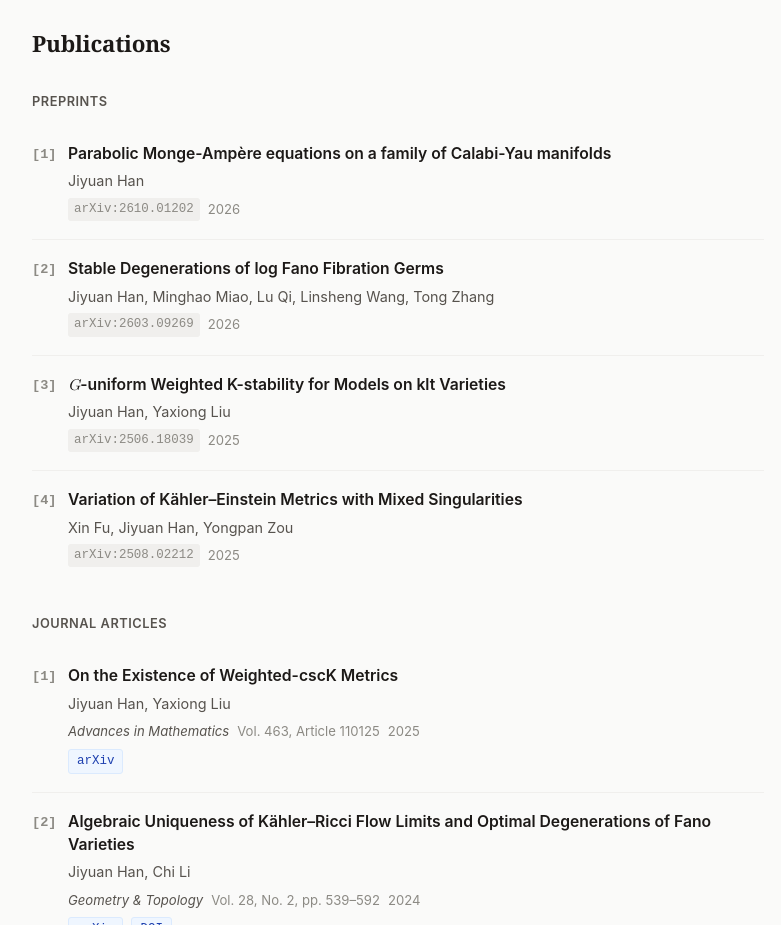
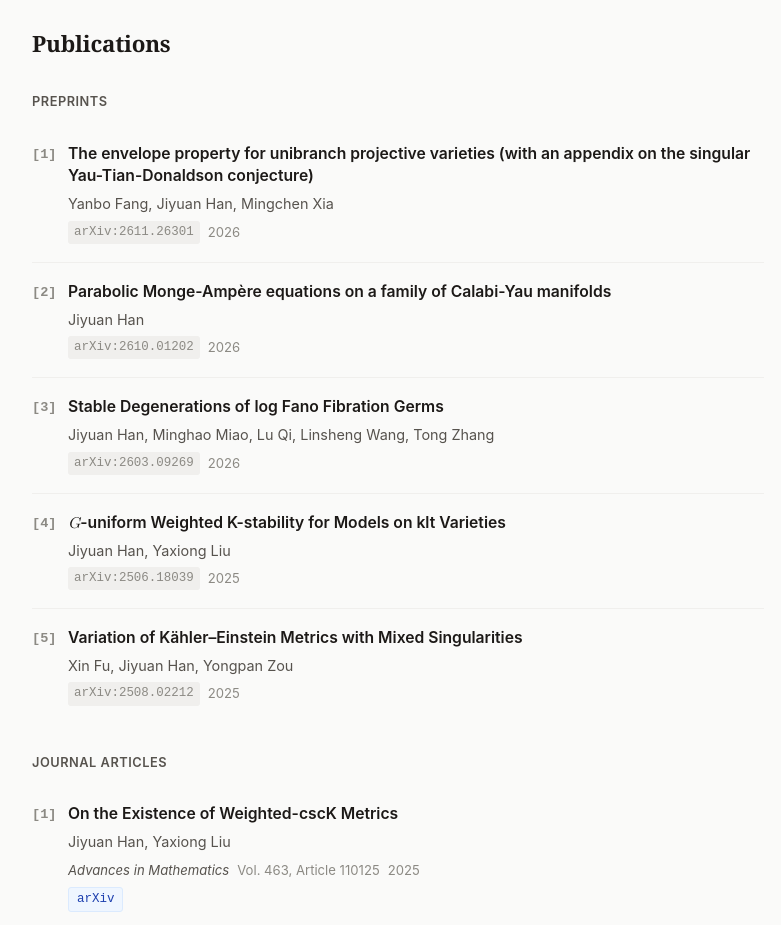
Before and after one commit to jiyuanhan/jiyuan-han-website, a plain HTML site: page index.html in a window 1280 px wide. Shown: the part 1060-1985 px from the top of the page, without its empty margins (242-1023 px from the left). Drawn offline with Linux system fonts and the light colour scheme.

Commit message:
Add new publication entry in index.html

```diff
--- a/index.html
+++ b/index.html
@@ -138,6 +138,20 @@
 
             <h3>Preprints</h3>
             <ol class="pubs">
+
+                <li class="pub">
+                    <div class="pub-title">
+                        <a href="https://arxiv.org/abs/2611.26301" target="_blank" rel="noopener">The envelope property for unibranch projective varieties (with an appendix on the singular Yau-Tian-Donaldson conjecture)</a>
+                            </div>
+                            <div class="pub-authors">
+                            Yanbo Fang, Jiyuan Han, Mingchen Xia
+                            </div>
+                    <div class="pub-meta">
+                    <span class="pub-tag">arXiv:2611.26301</span>
+                    <span>2026</span>
+                </div>
+                </li>
+
                 <li class="pub">
                     <div class="pub-title">
                         <a href="https://arxiv.org/abs/2610.01202" target="_blank" rel="noopener">Parabolic Monge-Ampère equations on a family of Calabi-Yau manifolds</a>
```
